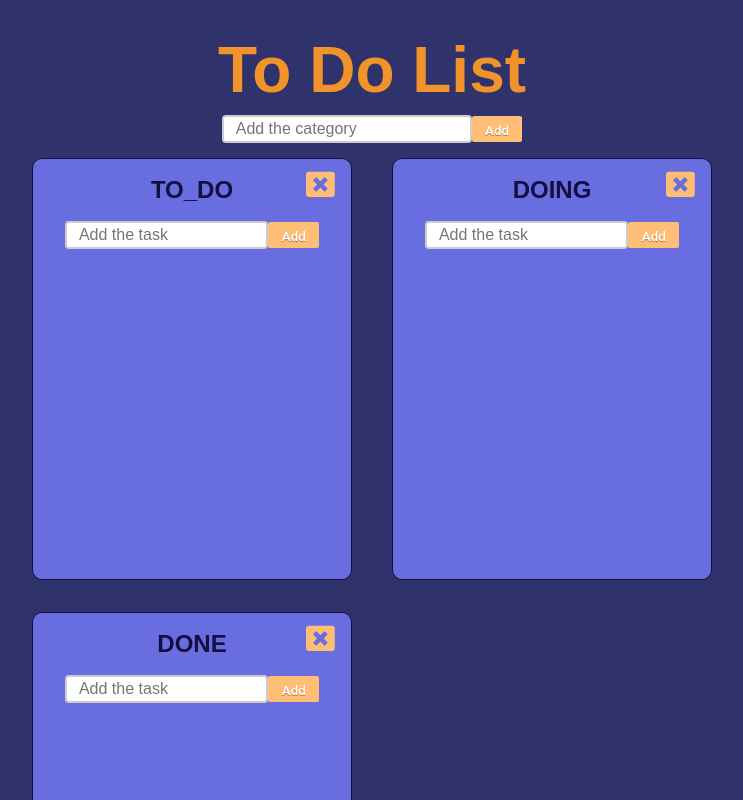
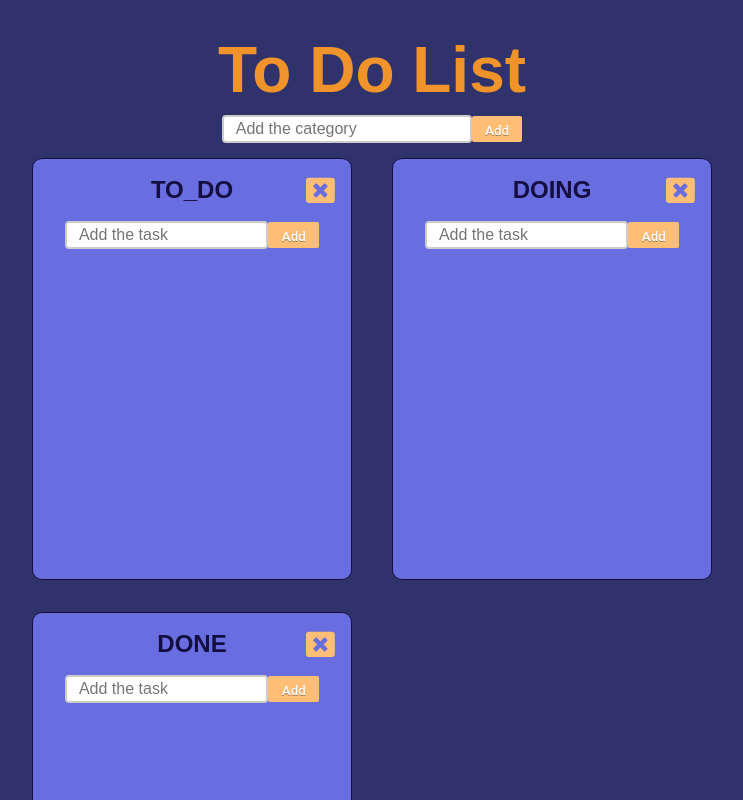
Before and after one commit to YoonJongok/dynamic-todo-list, a React (Create React App) app: page / in a window 1280 px wide. Shown: the top 800 px of the page, without its empty margins (268-1011 px from the left). Built offline with nearby package versions, Linux system fonts and the light colour scheme.

Commit message:
design edited

```diff
--- a/src/components/Board.tsx
+++ b/src/components/Board.tsx
@@ -69,17 +69,22 @@ export const TitleArea = styled.div`
   }
 `;
 const Title = styled.h3`
+  margin: 0 auto;
+  width: 100%;
   display: flex;
   justify-content: center;
   align-items: flex-end;
+  text-transform: uppercase;
 `;
 
 const BtnArea = styled.span`
   display: flex;
-  height: 100%;
+  height: 10%;
   justify-content: flex-end;
   align-items: center;
-  padding: 0 0 0.4em;
+  /* padding: 0 0 0.4em; */
+  padding: 0;
+  margin: 0;
   font-size: 1.2em;
   border: none;
   cursor: pointer;
--- a/src/components/CreateCategory.tsx
+++ b/src/components/CreateCategory.tsx
@@ -33,7 +33,7 @@ function CreateCategory() {
   const setTodos = useSetRecoilState(todoState);
 
   const handleValid = ({ category }: ICategoryForm) => {
-    if (!category) return;
+    if (category === "") return;
     setTodos((oldTodos) => {
       localStorage.setItem(
         TODO_LIST,
```
Also changed, not shown: package.json (+7 -3 lines), 2 other files (tests, documents, lock files or other folders).
